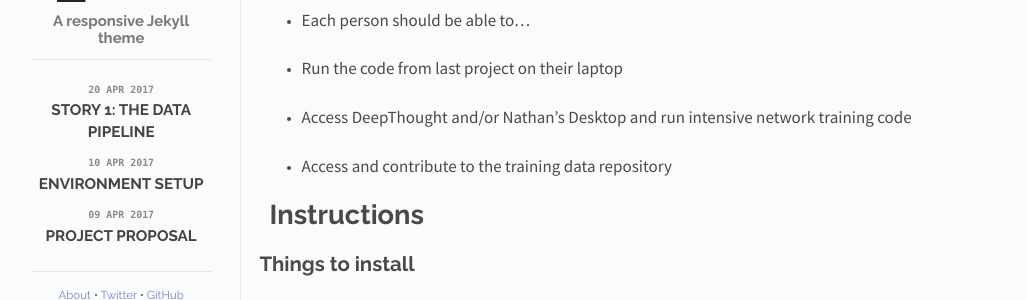
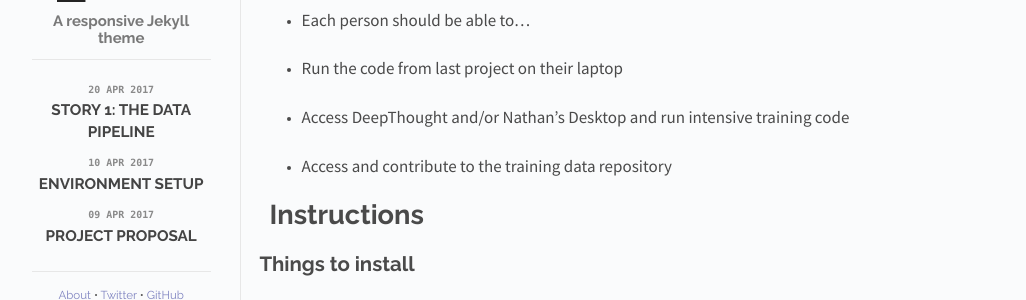
Before and after one commit to no-fire/no-fire.github.io, a Jekyll site: the page built from _posts/2017-04-10-Environment-Setup.md, in a window 1280 px wide. Shown: the part 178-478 px from the top of the page, without its empty margins (118-1144 px from the left). Built offline with Jekyll 4.4.1, drawn with Linux system fonts in a browser that asks for light colours.

Commit message:
Update 2017-04-10-Environment-Setup.md

```diff
--- a/_posts/2017-04-10-Environment-Setup.md
+++ b/_posts/2017-04-10-Environment-Setup.md
@@ -13,7 +13,7 @@ published: true
 
 * Run the code from last project on their laptop
 
-* Access DeepThought and/or Nathan's Desktop and run intensive network training code
+* Access DeepThought and/or Nathan's Desktop and run intensive training code
 
 * Access and contribute to the training data repository
 
```
